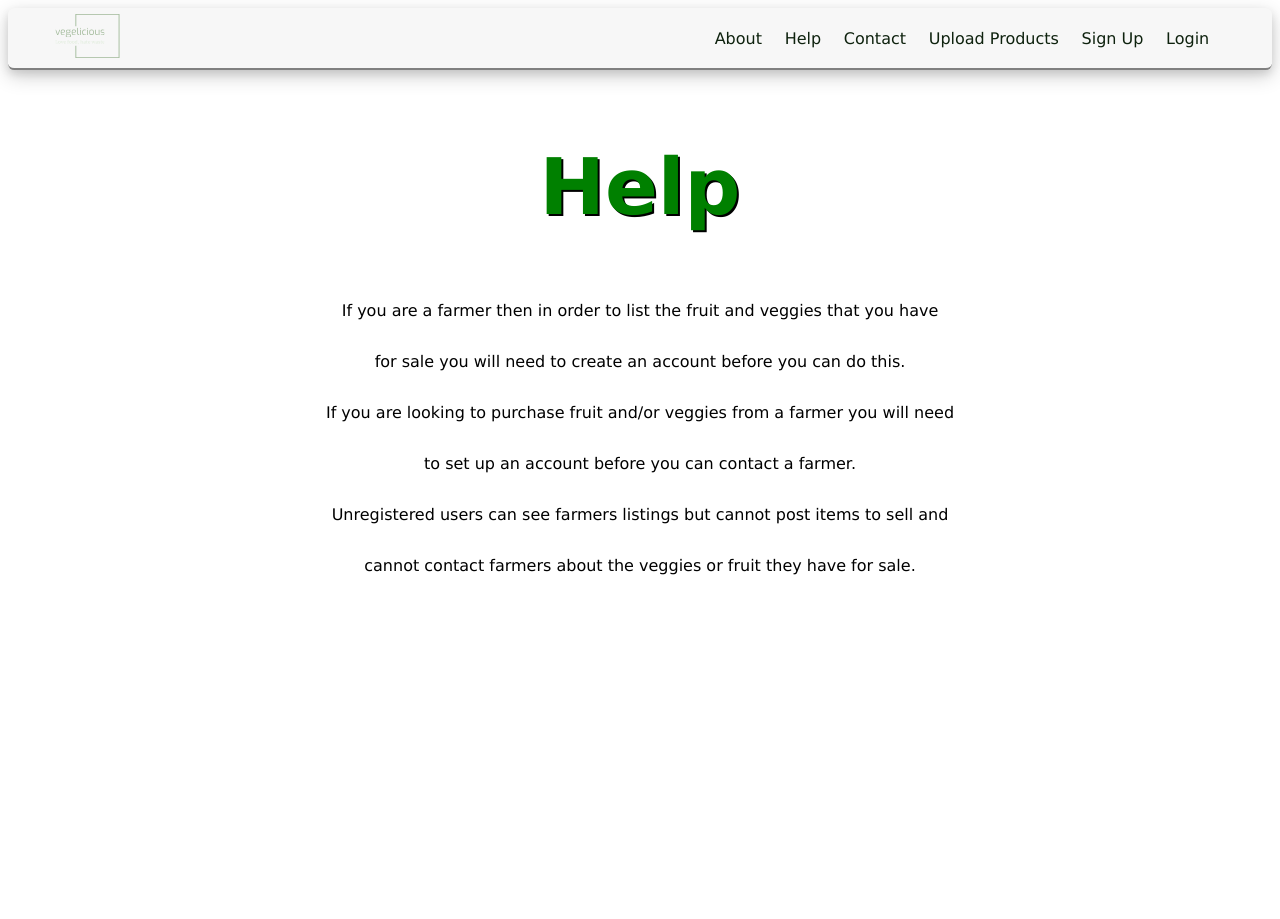
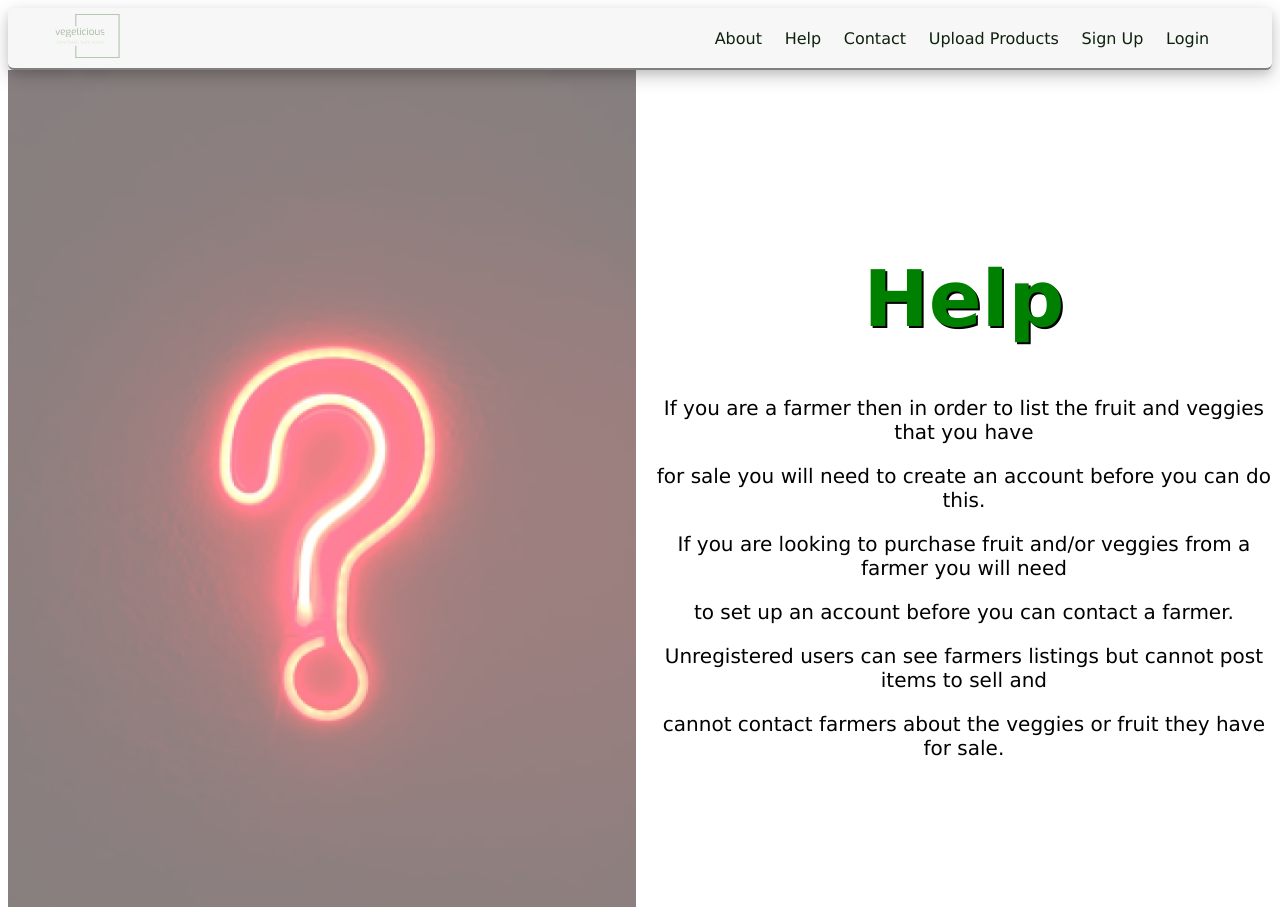
Before and after one commit to chingu-voyages/v46-tier3-team-33, a React (Vite) app in the folder frontend/: page /Help in a window 1280 px wide. Before the commit the page ends 800 px from the top, so only its background shows below. Built offline with nearby package versions, Linux system fonts and the light colour scheme; no server answers.

Commit message:
added picture to help page and reformatted

```diff
--- a/frontend/src/components/Pages/help/Help.tsx
+++ b/frontend/src/components/Pages/help/Help.tsx
@@ -2,7 +2,11 @@ import "./help.css"
 
 function Help() {
   return (
-    <div className="container">
+    <div className="help-container">
+		<div className="help-image">
+        <img  src="src/assets/simone-secci-49uySSA678U-unsplash.jpg" alt = "yellow question mark" ></img>
+        </div>
+        <div className="text">
 			<h1>Help</h1>
 
 			<p>If you are a farmer then in order to list the fruit and veggies that you have </p>
@@ -11,6 +15,7 @@ function Help() {
 			<p>to set up an account before you can contact a farmer.</p>
 			<p>Unregistered users can see farmers listings but cannot post items to sell and </p>
 			<p>cannot contact farmers about the veggies or fruit they have for sale.</p>
+		</div>
 
 
     </div>
--- a/frontend/src/components/Pages/help/help.css
+++ b/frontend/src/components/Pages/help/help.css
@@ -6,6 +6,23 @@
     position: relative;
 }
 
+.help-container {
+    display: flex;
+    align-items: center;
+    justify-content: center;
+
+}
+
+.help-img {
+    max-width: 50%;
+    max-height:50%;
+    float: left;
+  }
+
+  .text {
+    font-size: 20px;
+    padding-left: 20px;
+  }
 
 h1 {
     color:green;
```
Also changed, not shown: frontend/src/assets/simone-secci-49uySSA678U-unsplash.jpg (added), 1 other file (tests, documents, lock files or other folders). Lines whose indentation alone changed are shown as unchanged.
